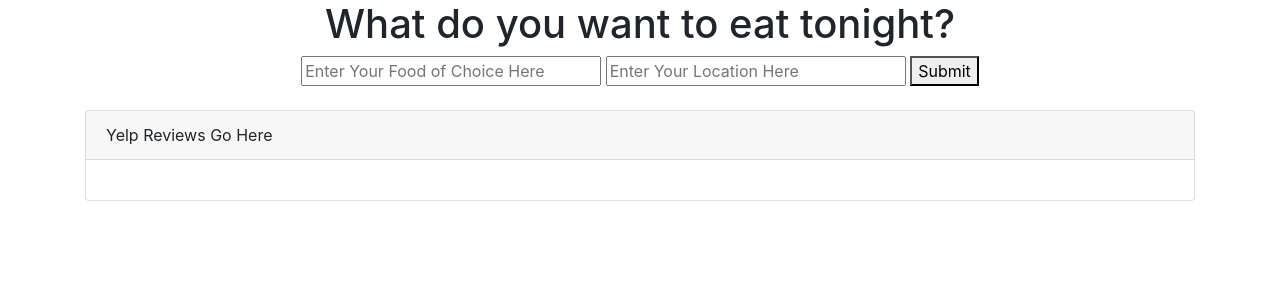
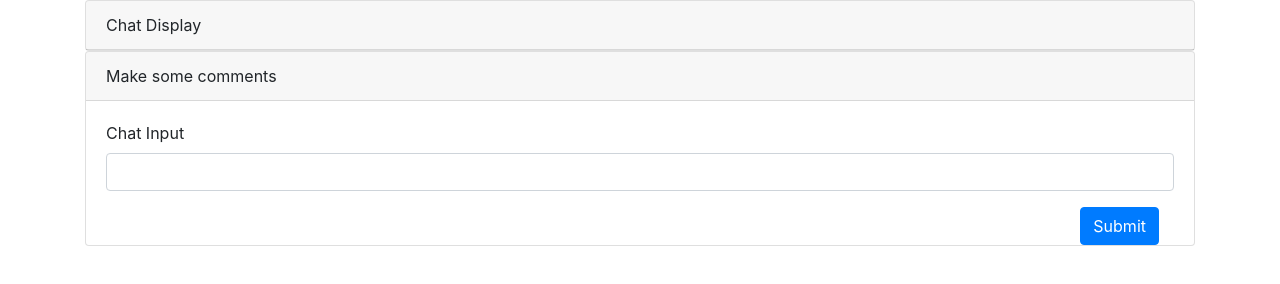
Before and after one commit to JoePappano/BrewReview, a plain HTML site: page index.html in a window 1280 px wide. Drawn offline with nearby package versions, Linux system fonts and the light colour scheme.

Commit message:
chat started

```diff
--- a/index.html
+++ b/index.html
@@ -13,31 +13,35 @@
 
 <body>
 
-    <h1 class="text-center"> What do you want to eat tonight? </h1>
+<div class="container">
+    <div class="card">
+        <div class="card-header">
+        Chat Display
+        </div>
+        <div id="chat-here" class="container">
+        </div>
+    </div>
+</div>
 
 <div class="container">
-        <div class="row">
-            <div class="col-lg-12 text-center">
-                <!-- <h4> What do you want to eat tonight? </h4> -->
-                <input id="brewery" placeholder="Enter Your Food of Choice Here" style="width: 300px">
-                <input id="location" placeholder="Enter Your Location Here" style="width: 300px">
-                <button id="submit"> Submit </button>
-            </div>
-        </div>
-        <br>
-        <div class="row">
-            <div class="col-lg-12">
     <div class="card">
         <div class="card-header">
-                        Yelp Reviews Go Here
+        Make some comments
         </div>
-                    <div class="card-body" id="businesses-go-here">
-
+        <div class="container">
+        <div class="card-body">
+        <form role="form">
+            <div class="form-group row">
+            <label for="name-input">Chat Input</label>
+            <input class="form-control" id="name-input" type="text">
+            </div>
+            <button class="btn btn-primary float-right" id="chat" type="submit">Submit</button>
+        </form>
         </div>
         </div>
     </div>
 </div>
-    </div>
+
 </body>
 <script src="https://code.jquery.com/jquery-3.3.1.js" integrity="sha256-2Kok7MbOyxpgUVvAk/HJ2jigOSYS2auK4Pfzbm7uH60="
         crossorigin="anonymous"></script>
@@ -45,5 +49,5 @@
     crossorigin="anonymous"></script>
 <script src="https://stackpath.bootstrapcdn.com/bootstrap/4.1.3/js/bootstrap.min.js" integrity="sha384-ChfqqxuZUCnJSK3+MXmPNIyE6ZbWh2IMqE241rYiqJxyMiZ6OW/JmZQ5stwEULTy"
     crossorigin="anonymous"></script>
-    <script src="assets/javascript/yelp.js"></script>
+    <script src="assets/javascript/chat.js"></script>
 </html>
```
Also changed, not shown: assets/javascript/movie.js (+10 -8 lines), movieIndex.html (+9 -5 lines), assets/javascript/chat.js (added). Lines whose indentation alone changed are shown as unchanged.
